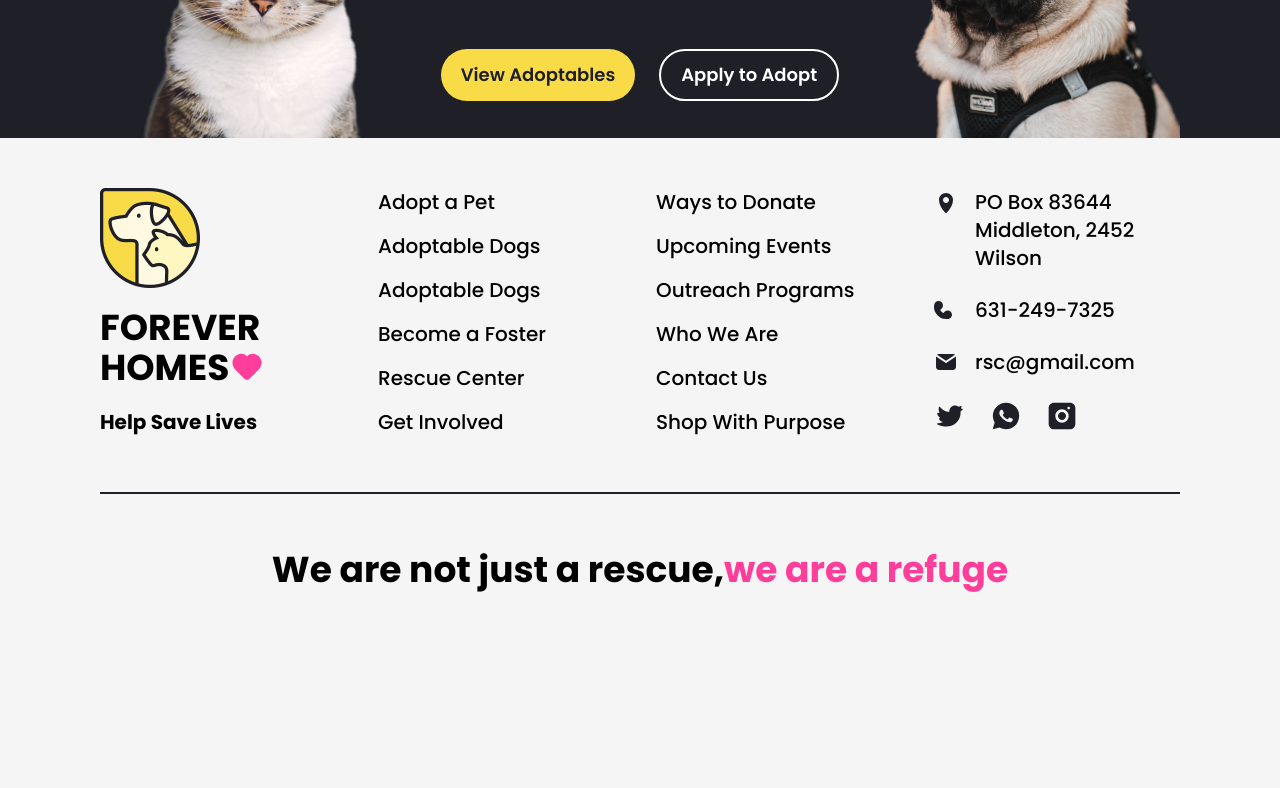
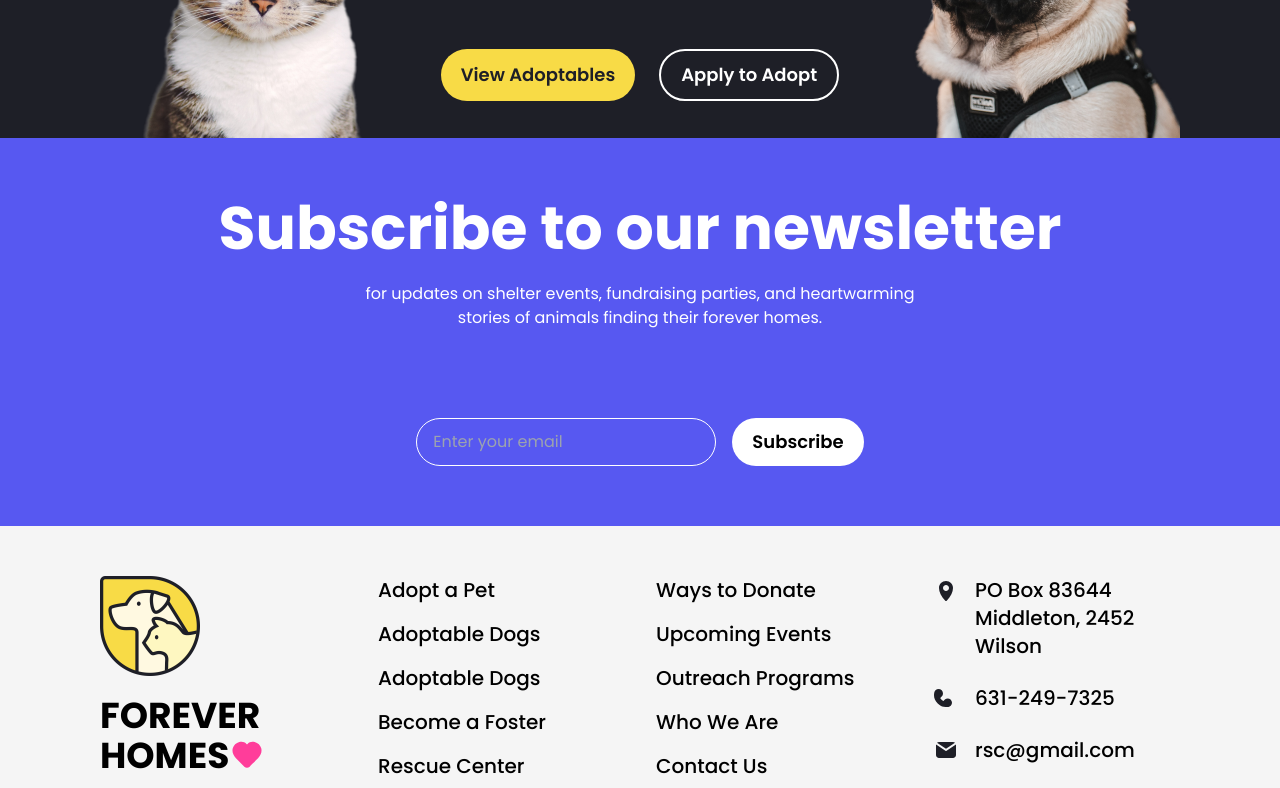
Before and after one commit to haris-75/animal-rescue-centre, a React (Vite) app: page / in a window 1280 px wide. Shown: the part 4460-5248 px from the top of the page. Before the commit the page ends 5100 px from the top, so only its background shows below. Built offline with nearby package versions, Linux system fonts and the light colour scheme.

Commit message:
Added Subscribe Form

```diff
--- a/src/App.jsx
+++ b/src/App.jsx
@@ -6,6 +6,7 @@ import Footer from './pages/Footer';
 import HelpPage from './pages/HelpPage';
 import HomePage from './pages/HomePage';
 import StatsPage from './pages/StatsPage';
+import SubscribeForm from './pages/SubscribeForm';
 
 function App() {
   return (
@@ -17,6 +18,7 @@ function App() {
       <AdoptInfo />
       <HelpPage />
       <BrowsePage />
+      <SubscribeForm />
       <Footer />
     </>
   );
--- /dev/null
+++ b/src/pages/SubscribeForm/index.jsx
@@ -0,0 +1,32 @@
+import Container from '../../common/Container';
+import Button from '../../components/Button/index';
+
+export default function SubscribeForm() {
+  return (
+    <Container className='bg-warning'>
+      <div className='pt-[60px] pb-[60px] flex flex-col xl:gap-[40px] lg:gap-[18px] justify-center items-center'>
+        <div className='text-center text-white'>
+          <h1 className='lg:text-6xl md-lg:text-5xl md:text-[40px] text-4xl md:leading-[2.85rem] font-poppins font-bold mb-6'>
+            Subscribe to our newsletter
+          </h1>
+          <p className='lg:w-[60%] md:w-1/2 m-auto'>
+            for updates on shelter events, fundraising parties, and heartwarming
+            stories of animals finding their forever homes.
+          </p>
+        </div>
+        <div className='flex mt-12 gap-4'>
+          <input
+            className='sm:w-[300px] w-[200px] pl-4 border-white border-[1px] bg-warning rounded-3xl text-white'
+            type='text'
+            placeholder='Enter your email'
+          />
+          <Button
+            text='Subscribe'
+            backgroundColor='bg-white'
+            borderWidth='rounded-3xl'
+          />
+        </div>
+      </div>
+    </Container>
+  );
+}
```
